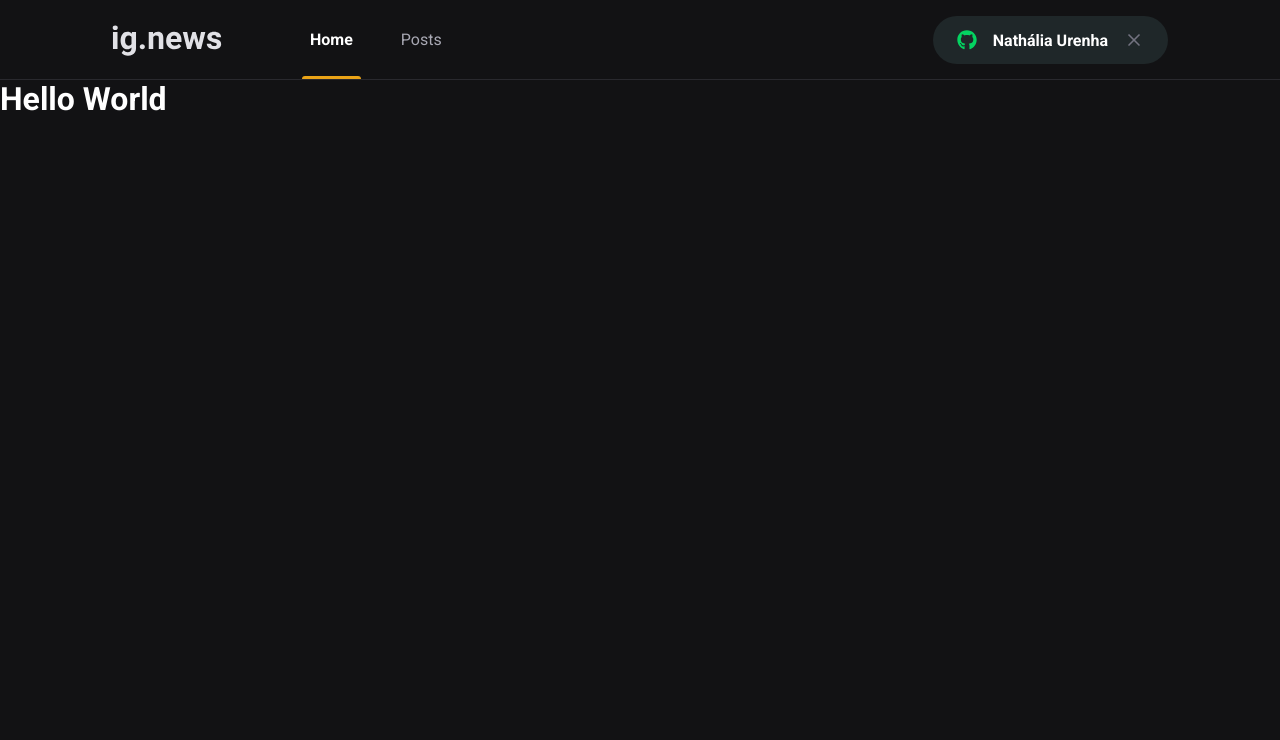
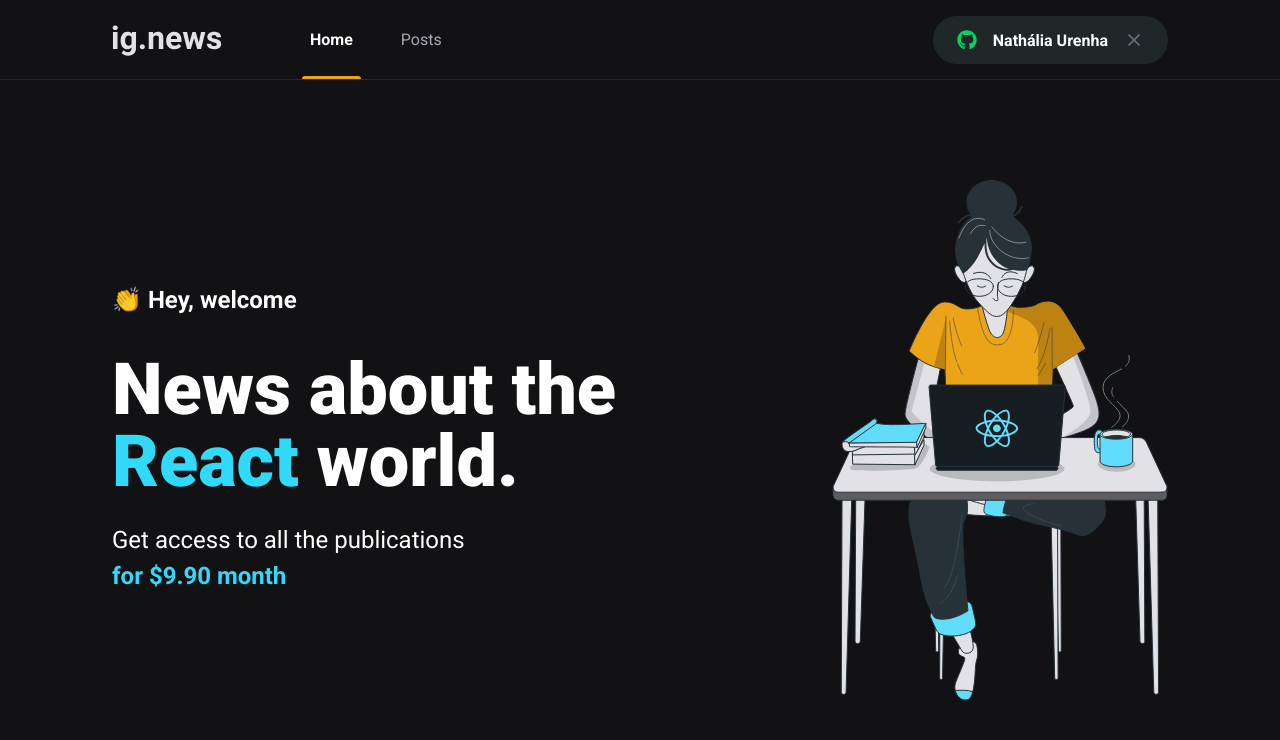
Before and after one commit to Nathalia-Urenha/devnews-Nextjs, a Next.js app: page / in a window 1280 px wide. Shown: the top 740 px of the page. Built offline with nearby package versions, Linux system fonts and the light colour scheme.

Commit message:
Página Home

```diff
--- /dev/null
+++ b/src/pages/home.module.scss
@@ -0,0 +1,42 @@
+.contentContainer{
+    max-width:1120px;
+    margin: 0 auto;
+    padding: 0 2rem;
+    height: calc(100vh - 5rem);
+
+    display: flex;
+    align-items: center;
+    justify-content: space-between;
+}
+
+.hero{
+    max-width: 600px;
+
+    >span{
+        font-size: 1.5rem !important;
+        font-weight: bold;
+    }
+
+    h1{
+        font-size: 4.5rem;
+        line-height: 4.5rem;
+        font-weight: 900;
+        margin-top: 2.5rem;
+
+        span{
+            color: var(--cyan-500);
+        }
+    }
+
+
+    p{
+        font-size: 1.5rem;
+        line-height: 2.25rem;
+        margin-top: 1.5rem;
+
+        span{
+            color: var(--cyan-500);
+            font-weight: bold;
+        }
+    }
+}
--- a/src/pages/index.tsx
+++ b/src/pages/index.tsx
@@ -1,14 +1,24 @@
 import Head from 'next/head';
+
+import styles from './home.module.scss';
 
 export default function Home() {
   return (
     <>
       <Head>
-          <title>Início | dev.news</title>
+          <title>Home | dev.news</title>
         </Head>
-      <h1>
-        Hello World
-      </h1>
+      <main className={styles.contentContainer}>
+        <section className={styles.hero}>
+          <span>👏 Hey, welcome</span>
+          <h1>News about the <span>React</span> world.</h1>
+          <p>
+            Get access to all the publications <br />
+            <span>for $9.90 month</span>
+          </p>
+        </section>
+        <img src="/images/avatar.svg" alt="Girl coding" />
+      </main>
     </>
   )
 }
```
